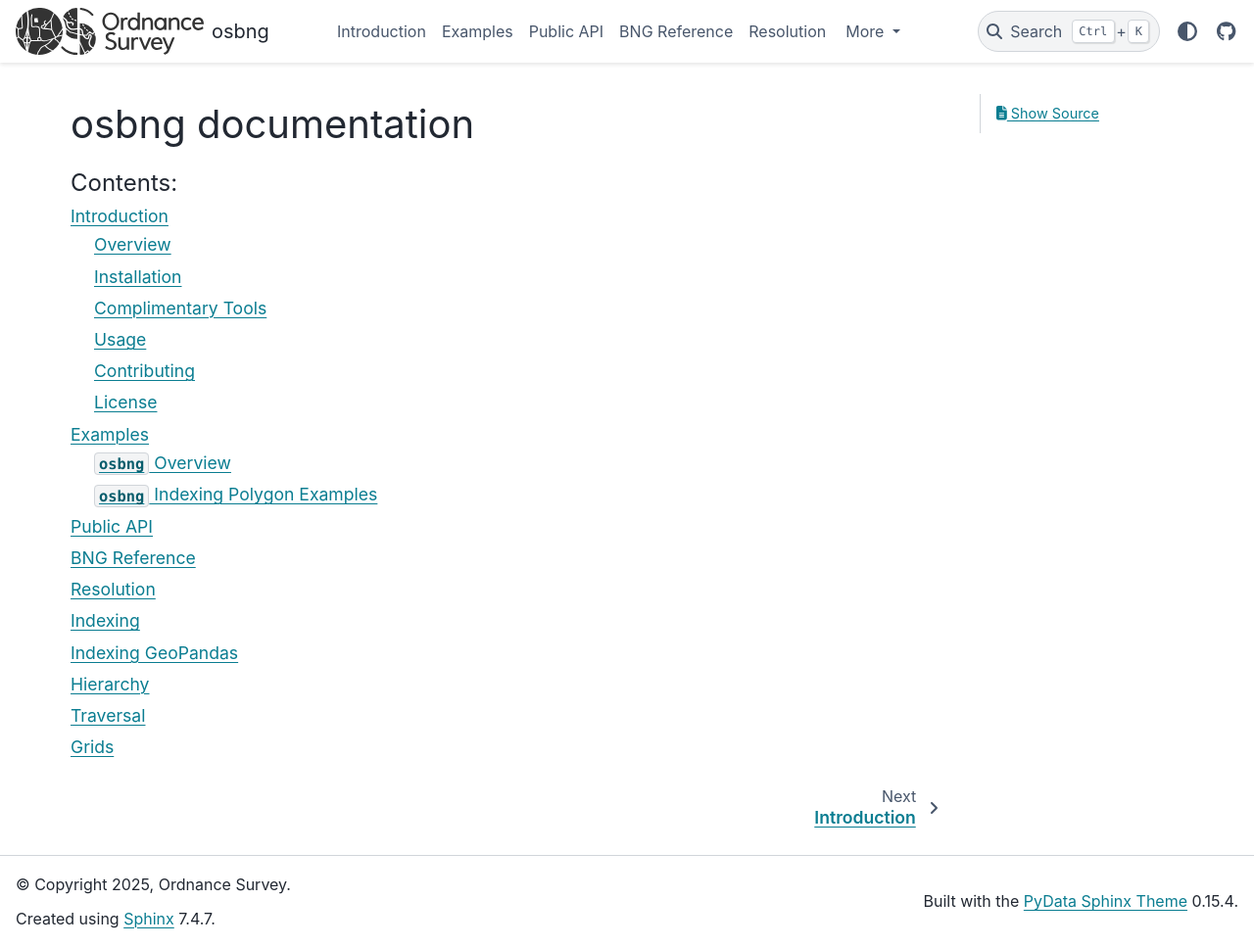
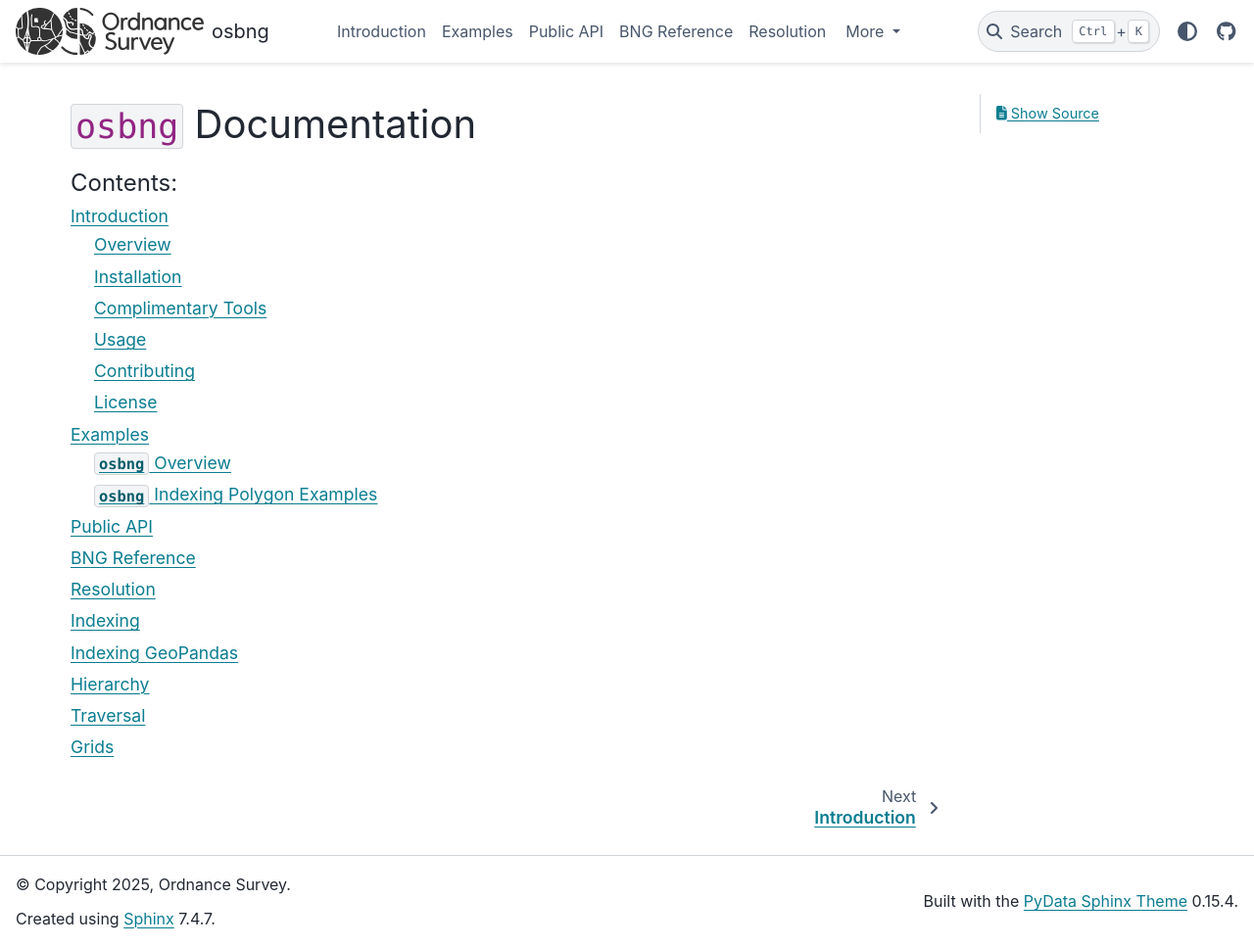
Before and after one commit to OrdnanceSurvey/osbng-py, a Sphinx documentation site: the page built from docs/index.rst, in a window 1280 px wide and 967 px high. Shown: the whole window at 98% size. Built offline with Sphinx 7.4.7 and the PyData theme 0.15.4, drawn with Linux system fonts in a browser that asks for light colours; pages that are not in the unit, such as notebooks, are missing from menus.

```diff
--- a/docs/index.rst
+++ b/docs/index.rst
@@ -1,5 +1,5 @@
-osbng documentation
-===================
+``osbng`` Documentation
+=======================
 
 .. toctree::
    :maxdepth: 2
```
